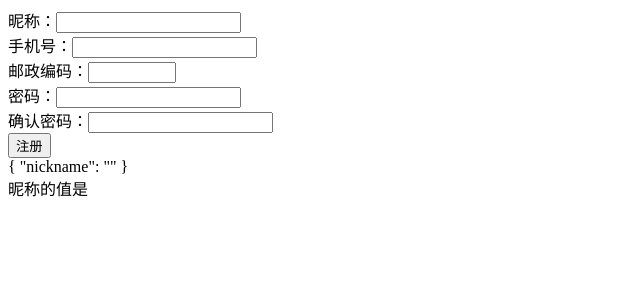
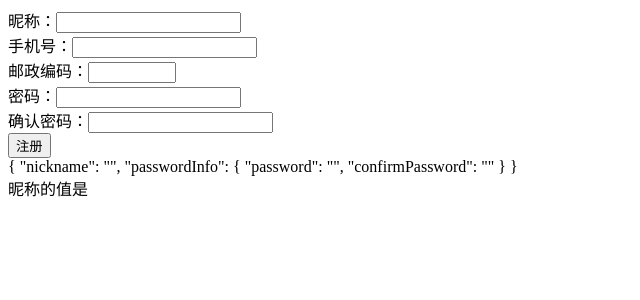
Before and after one commit to LeMueller/angular_form, an Angular app: page / in a window 1280 px wide. Shown: the top 300 px of the page, without its empty margins (0-640 px from the left). Built offline with nearby package versions, Linux system fonts and the light colour scheme.

Commit message:
ngModelGroup

```diff
--- a/src/app/template-form/template-form.component.html
+++ b/src/app/template-form/template-form.component.html
@@ -6,8 +6,14 @@
   <div>昵称：<input #myNickName="ngModel" ngModel name="nickname"         type="text" required pattern="[a-zA-Z0-9]+"></div>
   <div>手机号：<input type="text"></div>
   <div>邮政编码：<input type="number" min="100000" max="999999"></div>
-  <div>密码：<input type="password"></div>
-  <div>确认密码：<input type="password"></div>
+
+
+  <div ngModelGroup="passwordInfo">
+    <div>密码：<input ngModel name="password" type="password"></div>
+    <div>确认密码：<input ngModel name="confirmPassword" type="password"></div>
+  </div>
+
+
   <button type="submit">注册</button>
 <!-- </div> -->
 <!-- </form> -->
```
